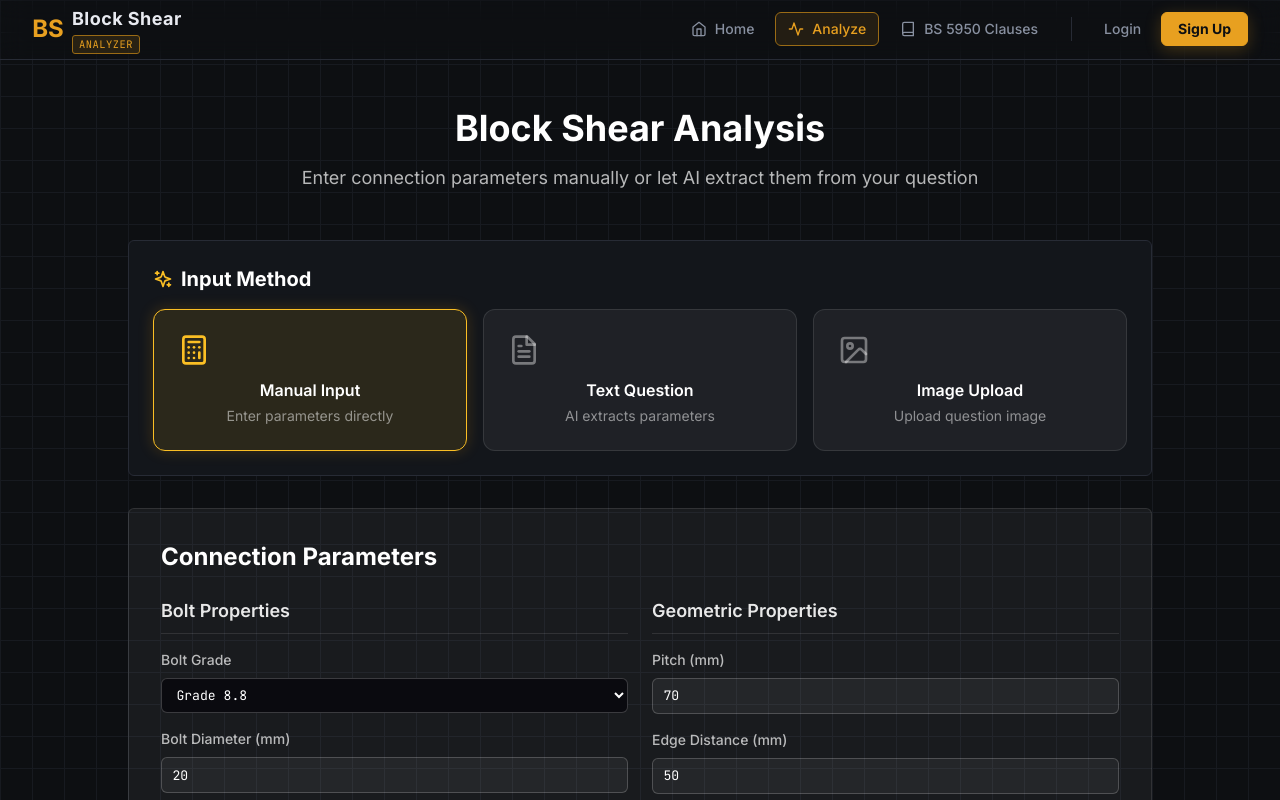
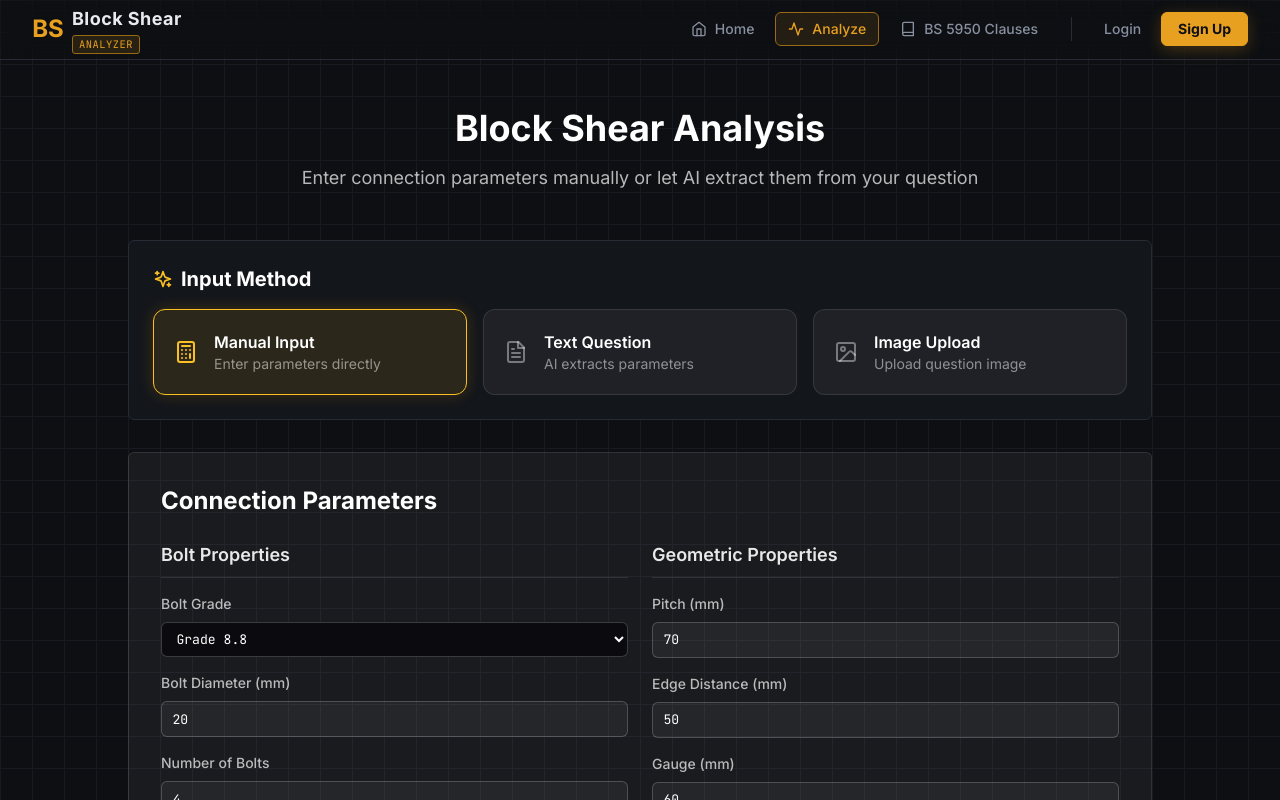
Before and after one commit to Gr8Soln/ShearGate, a React (Vite) app: page /analyze in a window 1280 px wide. Shown: the top 800 px of the page. Built offline with nearby package versions, Linux system fonts and the light colour scheme.

Commit message:
style: Update button styles and layout for improved consistency and aesthetics

```diff
--- a/src/index.css
+++ b/src/index.css
@@ -70,7 +70,7 @@
   }
 
   .btn-ghost {
-    @apply text-[#8890a0] px-4 py-2 rounded-lg font-medium border border-transparent
+    @apply inline-flex items-center gap-2 text-[#8890a0] px-4 py-2 rounded-lg font-medium border border-transparent
            hover:bg-[#1e2229] hover:text-[#e8eaf0] hover:border-[#272b35] transition-all duration-150;
   }
 
--- a/src/pages/AnalyzePage.tsx
+++ b/src/pages/AnalyzePage.tsx
@@ -111,47 +111,44 @@ const AnalyzePage: React.FC = () => {
             {/* Input Method Cards */}
             <button
               onClick={() => setInputMode("manual")}
-              className={`p-6 rounded-xl border transition-all ${
+              className={`p-5 rounded-xl border transition-all flex items-center gap-4 text-left ${
                 inputMode === "manual"
                   ? "border-amber-400 bg-amber-400/10 shadow-[0_0_15px_rgba(245,158,11,0.2)]"
                   : "border-white/10 bg-white/5 hover:border-white/30 hover:bg-white/10"
               }`}
             >
               <Calculator
-                className={`w-8 h-8 mb-3 ${inputMode === "manual" ? "text-amber-400" : "text-white/40"}`}
+                className={`w-6 h-6 shrink-0 ${inputMode === "manual" ? "text-amber-400" : "text-white/40"}`}
               />
-              <h3 className="font-semibold text-white mb-1">Manual Input</h3>
-              <p className="text-sm text-white/50">Enter parameters directly</p>
+              <div><h3 className="font-semibold text-white mb-0">Manual Input</h3><p className="text-sm text-white/50">Enter parameters directly</p></div>
             </button>
 
             <button
               onClick={() => setInputMode("text")}
-              className={`p-6 rounded-xl border transition-all ${
+              className={`p-5 rounded-xl border transition-all flex items-center gap-4 text-left ${
                 inputMode === "text"
                   ? "border-amber-400 bg-amber-400/10 shadow-[0_0_15px_rgba(245,158,11,0.2)]"
                   : "border-white/10 bg-white/5 hover:border-white/30 hover:bg-white/10"
               }`}
             >
               <FileText
-                className={`w-8 h-8 mb-3 ${inputMode === "text" ? "text-amber-400" : "text-white/40"}`}
+                className={`w-6 h-6 shrink-0 ${inputMode === "text" ? "text-amber-400" : "text-white/40"}`}
               />
-              <h3 className="font-semibold text-white mb-1">Text Question</h3>
-              <p className="text-sm text-white/50">AI extracts parameters</p>
+              <div><h3 className="font-semibold text-white mb-0">Text Question</h3><p className="text-sm text-white/50">AI extracts parameters</p></div>
             </button>
 
             <button
               onClick={() => setInputMode("image")}
-              className={`p-6 rounded-xl border transition-all ${
+              className={`p-5 rounded-xl border transition-all flex items-center gap-4 text-left ${
                 inputMode === "image"
                   ? "border-amber-400 bg-amber-400/10 shadow-[0_0_15px_rgba(245,158,11,0.2)]"
                   : "border-white/10 bg-white/5 hover:border-white/30 hover:bg-white/10"
               }`}
             >
               <ImageIcon
-                className={`w-8 h-8 mb-3 ${inputMode === "image" ? "text-amber-400" : "text-white/40"}`}
+                className={`w-6 h-6 shrink-0 ${inputMode === "image" ? "text-amber-400" : "text-white/40"}`}
               />
-              <h3 className="font-semibold text-white mb-1">Image Upload</h3>
-              <p className="text-sm text-white/50">Upload question image</p>
+              <div><h3 className="font-semibold text-white mb-0">Image Upload</h3><p className="text-sm text-white/50">Upload question image</p></div>
             </button>
           </div>
         </div>
--- a/src/pages/ResultsPage.tsx
+++ b/src/pages/ResultsPage.tsx
@@ -70,16 +70,16 @@ const ResultsPage: React.FC = () => {
         {/* Header */}
         <div className="flex items-center justify-between mb-8">
           <Link to="/analyze" className="btn-ghost">
-            <ArrowLeft className="w-4 h-4 mr-2" />
+            <ArrowLeft className="w-4 h-4 " />
             Back to Analyze
           </Link>
           <div className="flex gap-2 no-print">
             <button className="btn-ghost">
-              <Printer className="w-4 h-4 mr-2" />
+              <Printer className="w-4 h-4 " />
               Print
             </button>
             <button className="btn-ghost">
-              <Download className="w-4 h-4 mr-2" />
+              <Download className="w-4 h-4 " />
               Export PDF
             </button>
           </div>
```
